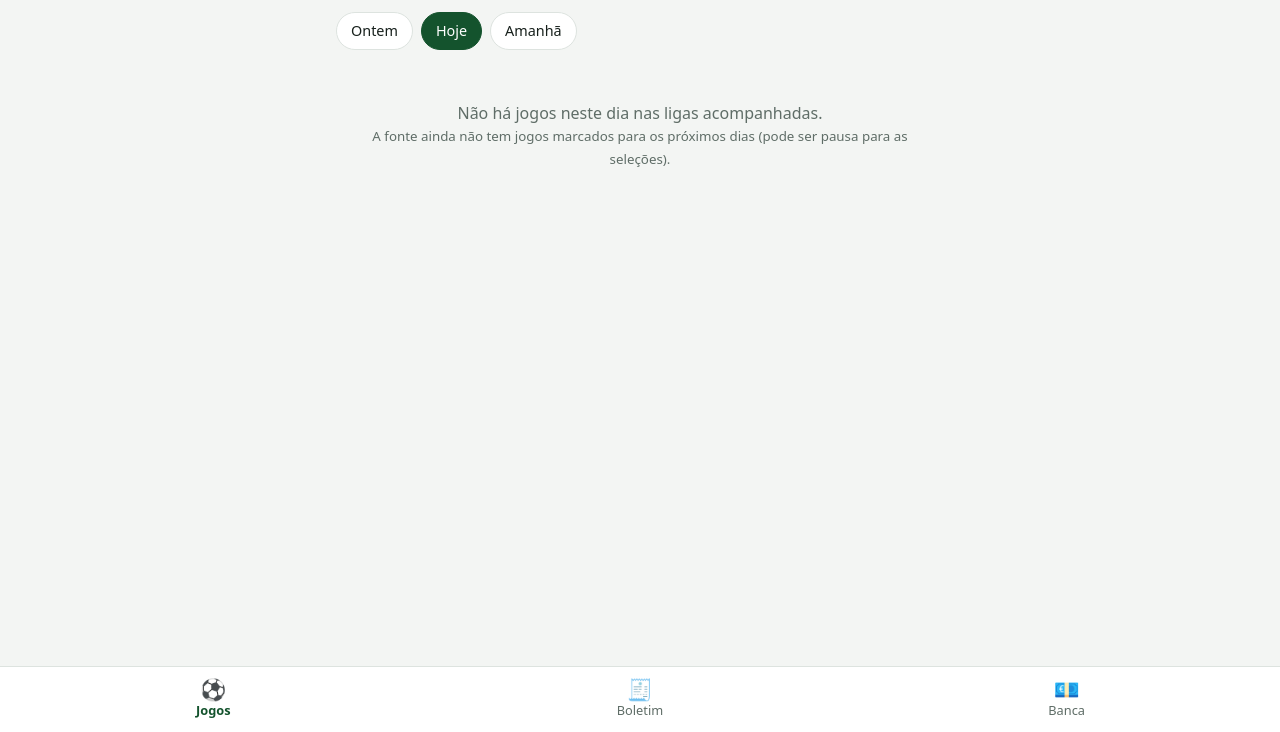
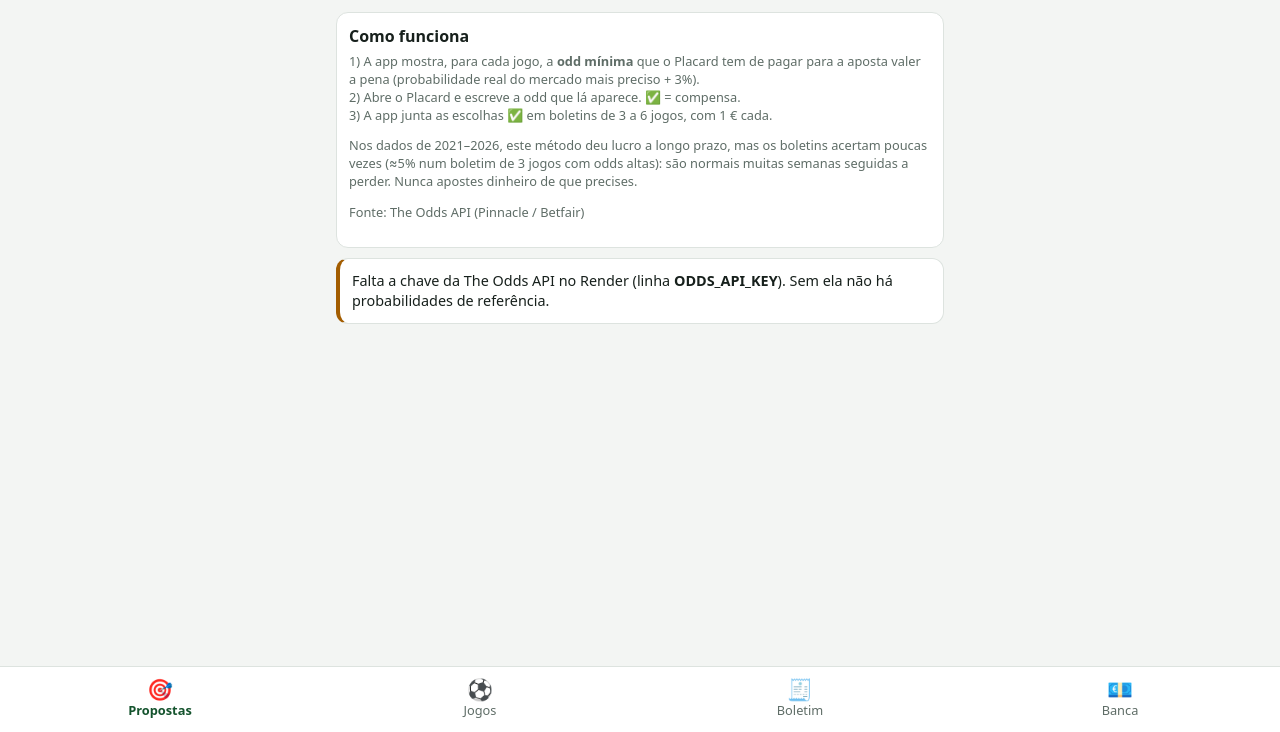
Before and after one commit to jorgejfarias12-dev/Jf, a FastAPI app: page / in a window 1280 px wide. Shown: the part 68-800 px from the top of the page. Run offline with FastAPI, Linux system fonts and the light colour scheme; data that the repository does not hold is empty.

Commit message:
Update app.html

```diff
--- a/app/templates/app.html
+++ b/app/templates/app.html
@@ -99,7 +99,7 @@
   .acoes { display:flex; gap:6px; margin-top:8px; flex-wrap:wrap; }
   .acoes button { font:inherit; font-size:.8rem; padding:6px 10px; border-radius:8px;
                   border:1px solid var(--linha); background:var(--fundo); color:var(--texto); }
-  nav { position:fixed; left:0; right:0; bottom:0; z-index:6; display:grid; grid-template-columns:repeat(3,1fr);
+  nav { position:fixed; left:0; right:0; bottom:0; z-index:6; display:grid; grid-template-columns:repeat(4,1fr);
         background:var(--cartao); border-top:1px solid var(--linha); padding-bottom:env(safe-area-inset-bottom); }
   nav button { font:inherit; font-size:.8rem; padding:10px 0 12px; border:0; background:none; color:var(--suave); }
   nav button.ativo { color:var(--marca); font-weight:700; }
@@ -119,8 +119,13 @@
 </header>
 
 <main>
+  <!-- PROPOSTAS -->
+  <section id="s-propostas" class="separador ativo">
+    <div id="propostas"></div>
+  </section>
+
   <!-- JOGOS -->
-  <section id="s-jogos" class="separador ativo">
+  <section id="s-jogos" class="separador">
     <div class="dias" id="dias"></div>
     <div id="lista"></div>
   </section>
@@ -137,7 +142,8 @@
 </main>
 
 <nav>
-  <button data-sep="jogos" class="ativo"><span class="ic">⚽</span>Jogos</button>
+  <button data-sep="propostas" class="ativo"><span class="ic">🎯</span>Propostas</button>
+  <button data-sep="jogos"><span class="ic">⚽</span>Jogos</button>
   <button data-sep="boletim"><span class="ic">🧾</span>Boletim<span id="n-sel"></span></button>
   <button data-sep="banca"><span class="ic">💶</span>Banca</button>
 </nav>
@@ -561,6 +567,17 @@ function avaliarSelecao(s, j, term) {
   return e.includes(r) ? 'certa' : 'errada';
 }
 
+// as duas fontes escrevem os nomes das equipas de forma diferente (ex.: «Sporting CP» / «Sporting Lisbon»)
+const RUIDO_NOMES = new Set(['fc','cf','sc','ac','afc','ssc','sv','fk','sk','cd','ud','rc','club','clube','de','da','do',
+  'calcio','football','futebol','real','1899','1846','1907']);
+const tokensNome = n => new Set(String(n || '').normalize('NFKD').replace(/[\u0300-\u036f]/g, '').toLowerCase()
+  .split(/[^a-z0-9]+/).filter(t => t.length >= 3 && !RUIDO_NOMES.has(t)));
+function mesmaEquipa(a, b) {
+  const ta = [...tokensNome(a)], tb = [...tokensNome(b)];
+  if (!ta.length || !tb.length) return String(a).toLowerCase() === String(b).toLowerCase();
+  return ta.some(x => tb.some(y => x === y || (Math.min(x.length, y.length) >= 4 && (x.startsWith(y) || y.startsWith(x)))));
+}
+
 function fecharBoletim(b) {
   if (b.manual) return;
   if (b.selecoes.some(s => s.resultado === 'errada')) { b.estado = 'perdido'; b.retorno = 0; return; }
@@ -578,7 +595,8 @@ async function avaliarPendentes() {
     let r; try { r = await obterDia(d, true); } catch (e) { continue; }
     const term = new Set(r.terminados);
     for (const b of pend) for (const s of b.selecoes) if (s.data === d && !s.resultado) {
-      const res = avaliarSelecao(s, r.jogos.find(j => j.id === s.id), term);
+      const res = avaliarSelecao(s, r.jogos.find(j => j.id === s.id)
+        || r.jogos.find(j => mesmaEquipa(j.casa, s.casa) && mesmaEquipa(j.fora, s.fora)), term);
       if (res) { s.resultado = res; mudou = true; }
     }
   }
@@ -660,5 +678,6 @@ contarSelecoes();
 setInterval(() => { if (document.visibilityState === 'visible' && diaAtual === dataLisboa()) carregar(diaAtual); }, 120000);
 document.addEventListener('visibilitychange', () => { if (document.visibilityState === 'visible') carregar(diaAtual || dataLisboa()); });
 </script>
+<script src="/propostas.js"></script>
 </body>
 </html>
```
